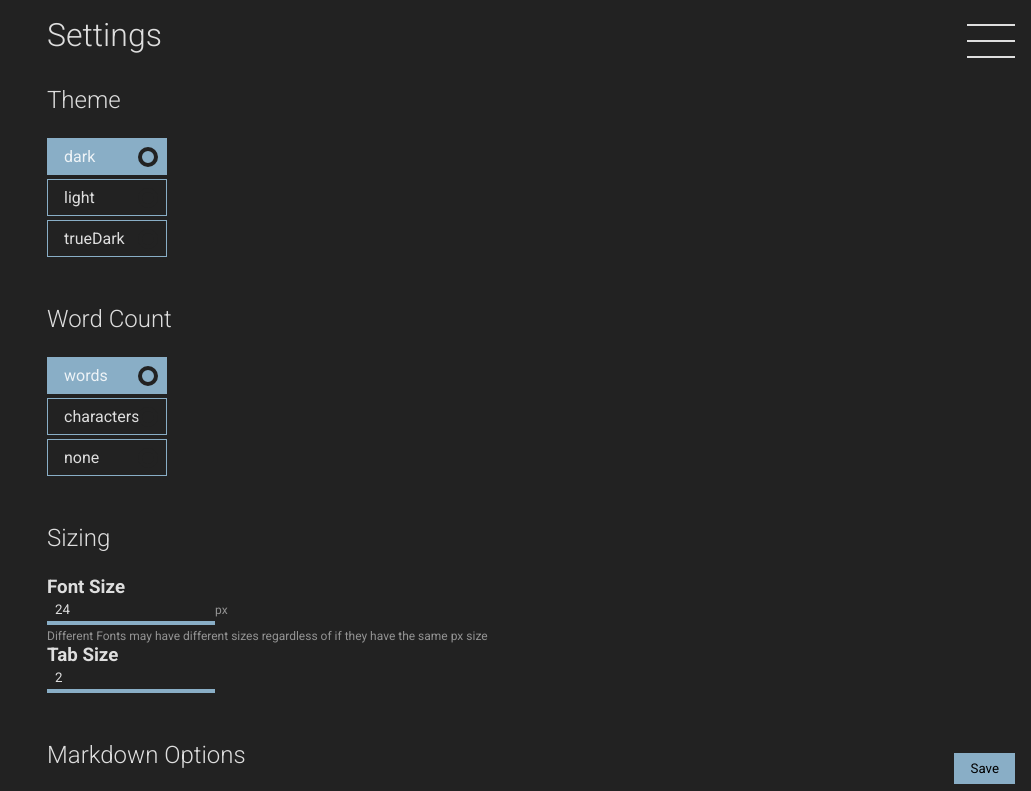
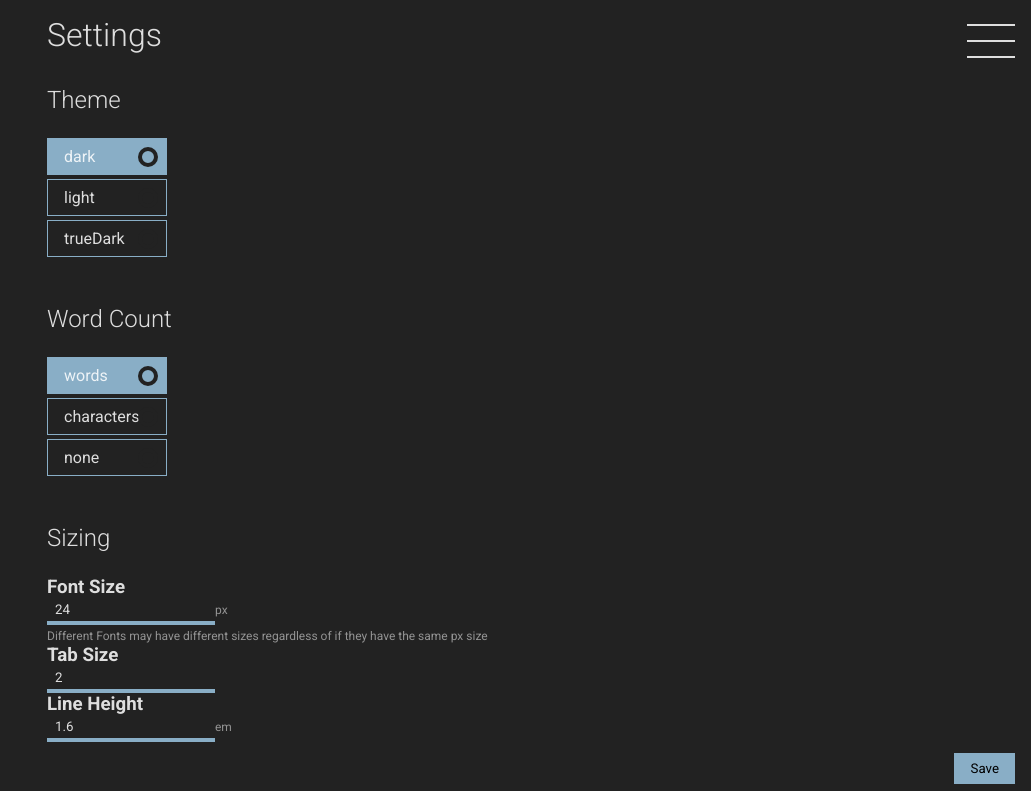
Before and after one commit to adenine-dev/pure-md-editor, a React (Create React App) app: page /app/settings in a window 1280 px wide. Shown: the top 791 px of the page, without its empty margins (249-1280 px from the left). Built offline with nearby package versions, Linux system fonts and the light colour scheme; what mousetrap would draw is missing.

Commit message:
added lineheight

```diff
--- a/src/assets/js/api.js
+++ b/src/assets/js/api.js
@@ -84,6 +84,7 @@ const api = {
       fadeFormatting: true,
       wrapLine: true,
       tabSize: 2,
+      lineHeight: "1.6"
     }
     if(localStorage.getItem("settings")) {
       api.settings = { ...defaultSettings,
--- a/src/assets/js/css-global.js
+++ b/src/assets/js/css-global.js
@@ -1,4 +1,4 @@
-import { StyleSheet } from "aphrodite";
+import { StyleSheet } from "aphrodite/no-important";
 
 const myGlobalExtension = {
     selectorHandler: (selector, _, generateSubtreeStyles) => {
--- a/src/containers/AppContainer.js
+++ b/src/containers/AppContainer.js
@@ -24,6 +24,7 @@ export default class AppContainer extends Component {
     this.style = {
       ".CodeMirror, .markdown-renderer": {
         fontSize: api.getSetting("fontSize") + "px",
+        lineHeight: api.getSetting("lineHeight") + "em"
       },
 
     }
--- a/src/containers/Settings.js
+++ b/src/containers/Settings.js
@@ -163,6 +163,16 @@ export default class AppContainer extends Component {
                    defaultValue={ this.state.settings.tabSize }
                    onChange={ this.handleNumChange.bind(this) }/>
           </div>
+          <div>
+            <h3>Line Height</h3>
+            <input type="number"
+                   min="1"
+                   max="Infinity"
+                   name="lineHeight"
+                   className={ css(this.style.input) }
+                   defaultValue={ this.state.settings.lineHeight }
+                   onChange={ this.handleNumChange.bind(this) }/><p className={ css(this.style.p) }>em</p>
+          </div>
         </div>
         <div className={ css(this.style.option) }>
           <h2 className={ css(this.style.headers) }>Markdown Options</h2>
```
